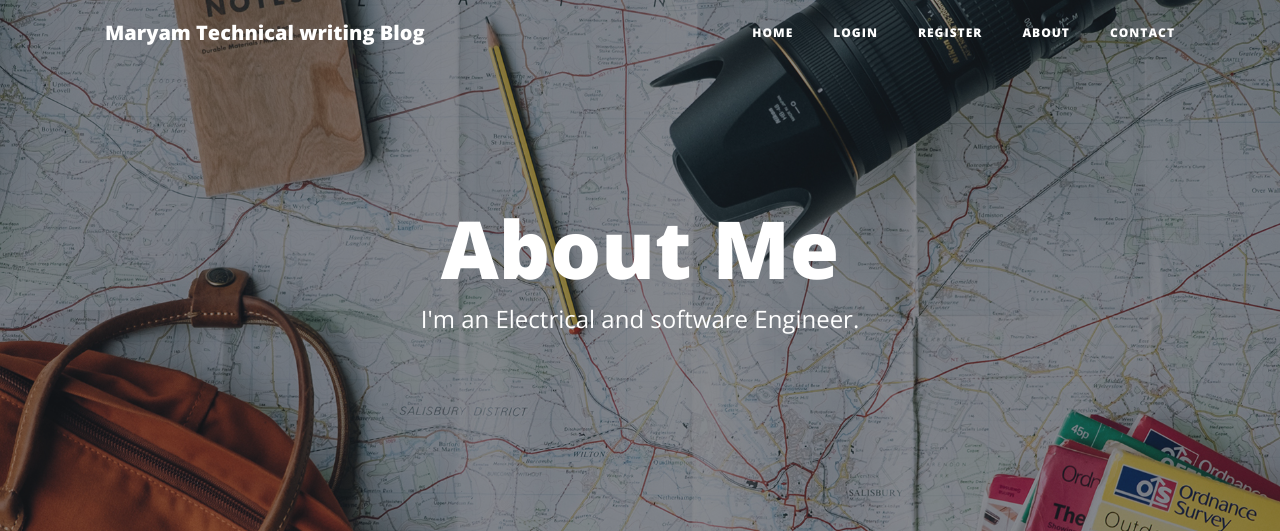
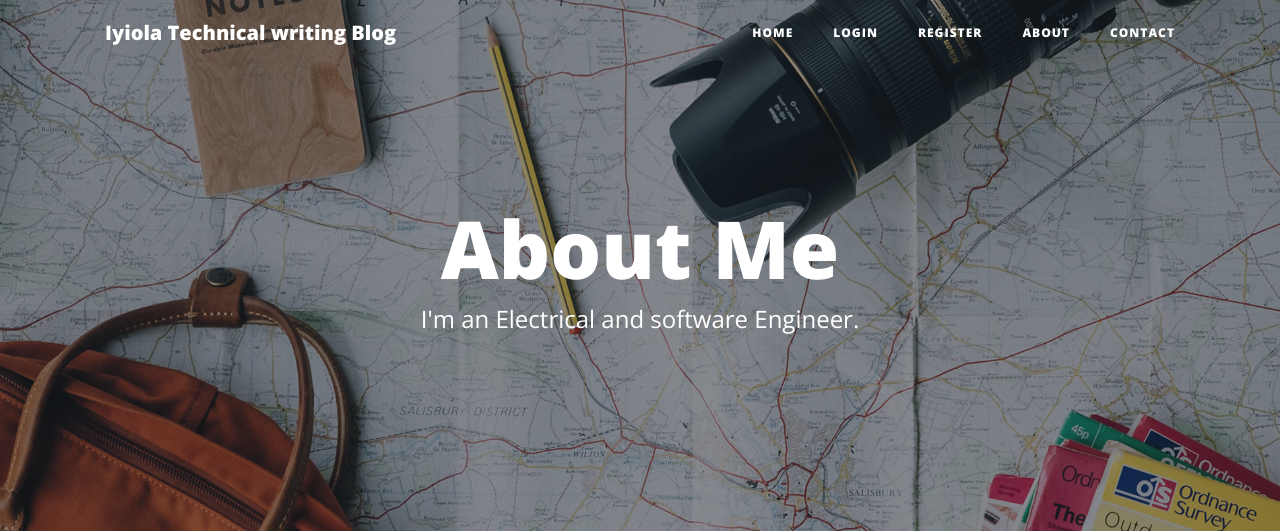
Before and after one commit to iyioladejo3/Flask_blog, a Flask app: page /about in a window 1280 px wide. Shown: the top 531 px of the page. Run offline with Flask 2, Linux system fonts and the light colour scheme; some libraries are stand-ins or nearby versions.

Commit message:
Update header.html

```diff
--- a/templates/header.html
+++ b/templates/header.html
@@ -28,7 +28,7 @@
   <!-- Navigation -->
   <nav class="navbar navbar-expand-lg navbar-light fixed-top" id="mainNav">
     <div class="container">
-      <a class="navbar-brand" href="{{url_for('get_all_posts')}}">Maryam Technical writing Blog</a>
+      <a class="navbar-brand" href="{{url_for('get_all_posts')}}">Iyiola Technical writing Blog</a>
       <button class="navbar-toggler navbar-toggler-right" type="button" data-toggle="collapse" data-target="#navbarResponsive" aria-controls="navbarResponsive" aria-expanded="false" aria-label="Toggle navigation">
         Menu
         <i class="fas fa-bars"></i>
```
